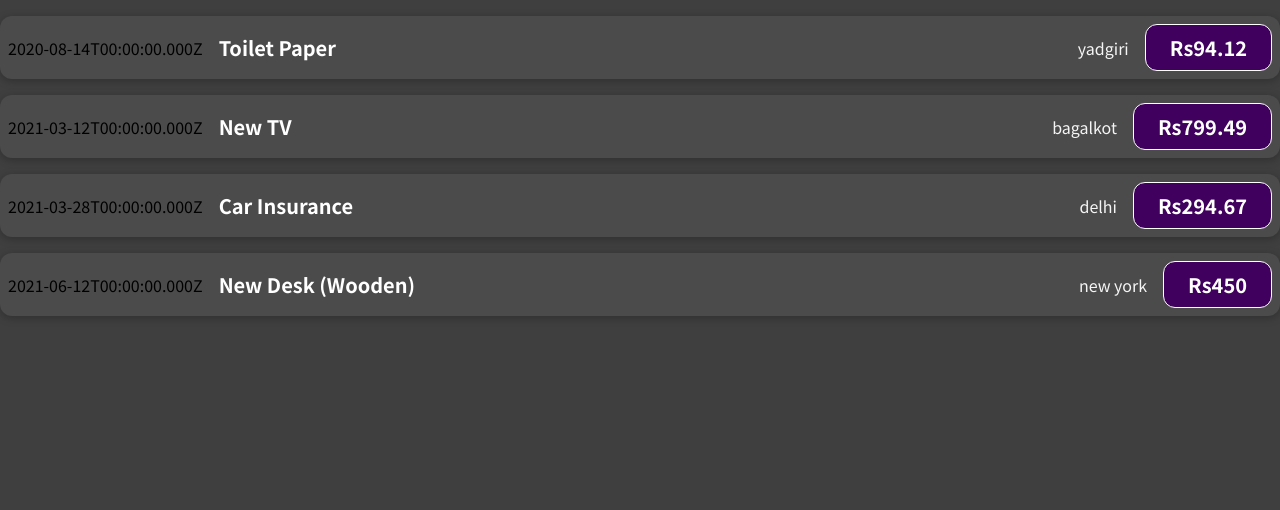
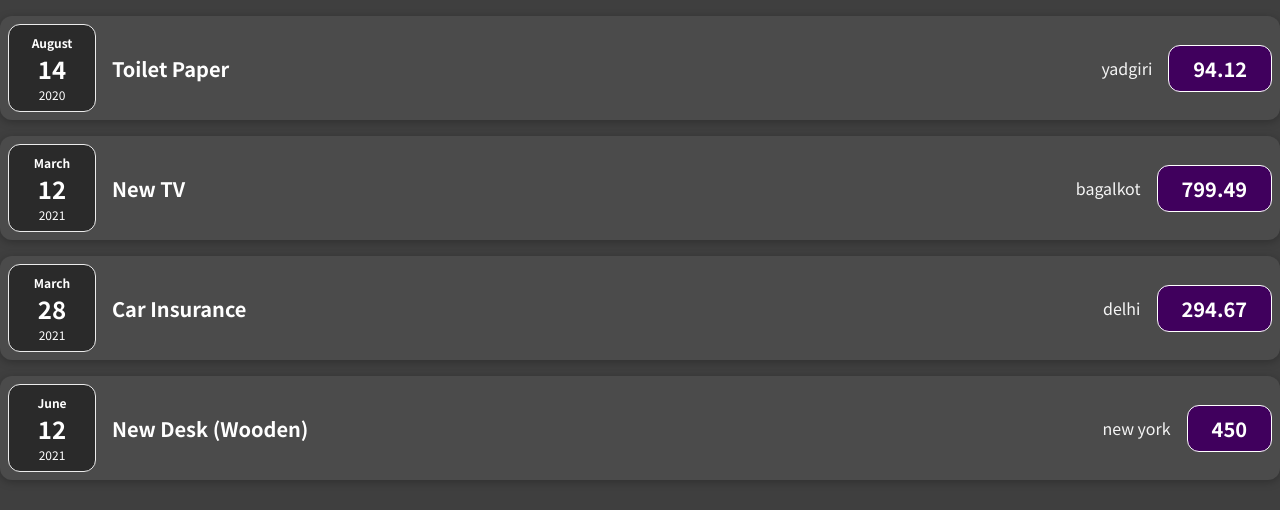
Before and after one commit to preetipatilsn/SHARPENER_REACT, a JavaScript app in the folder react_learning/: page / in a window 1280 px wide. Shown: the top 510 px of the page. Built offline with nearby package versions, Linux system fonts and the light colour scheme.

Commit message:
task 10 done

```diff
--- /dev/null
+++ b/react_learning/src/components/ExpenseDate.css
@@ -0,0 +1,26 @@
+.expense-date {
+  display: flex;
+  flex-direction: column;
+  width: 5.5rem;
+  height: 5.5rem;
+  border: 1px solid #ececec;
+  background-color: #2a2a2a;
+  color: white;
+  border-radius: 12px;
+  align-items: center;
+  justify-content: center;
+}
+
+.expense-date__month {
+  font-size: 0.75rem;
+  font-weight: bold;
+}
+
+.expense-date__year {
+  font-size: 0.75rem;
+}
+
+.expense-date__day {
+  font-size: 1.5rem;
+  font-weight: bold;
+}
--- /dev/null
+++ b/react_learning/src/components/ExpenseDate.js
@@ -0,0 +1,17 @@
+import './ExpenseDate.css'
+
+function ExpenseDate(props){
+    const month = props.date.toLocaleString('en-US',{month : 'long'});
+    const day = props.date.toLocaleString('en-US',{day : '2-digit'});
+    const year = props.date.getFullYear();
+
+    return (
+    <div className='expense-date'>
+    <div className='expense-date__month'>{month}</div>
+    <div className='expense-date__day'>{day}</div>
+    <div className='expense-date__year'>{year}</div>
+   </div>);
+
+};
+
+export default ExpenseDate;
--- /dev/null
+++ b/react_learning/src/components/ExpenseDetails.css
@@ -0,0 +1,9 @@
+/* .expense-item__price {
+    font-size: 1rem;
+    font-weight: bold;
+    color: white;
+    background-color: #40005d;
+    border: 1px solid white;
+    padding: 0.5rem;
+    border-radius: 12px;
+  } */
--- /dev/null
+++ b/react_learning/src/components/ExpenseDetails.js
@@ -0,0 +1,10 @@
+// import './ExpenseItem.css';
+
+// function ExpenseDetails(props){
+//    return (<div><div><h2 className='expense-item__title'>{props.title}</h2></div>
+
+//     <div className='expense-item__price'>{props.amount}</div></div>
+//     );
+// };
+
+// export default ExpenseDetails;
--- a/react_learning/src/components/ExpenseItem.js
+++ b/react_learning/src/components/ExpenseItem.js
@@ -1,14 +1,18 @@
+import ExpenseDate from './ExpenseDate';
+// import ExpenseDetails from './ExpenseDetails';
 import './ExpenseItem.css';
 
 function ExpenseItem(props){
+
     return (
     <div className='expense-item'>
-    <div>{props.date.toISOString()}</div>
+        <ExpenseDate date={props.date} />
     <div className='expense-item__description'>
-        <h2>{props.title}</h2>
-        <div className='expense-item__location'>{props.location}</div>
-        <div className='expense-item__price'>Rs{props.amount}</div>
+    <h2 className='expense-item__title'>{props.title}</h2>
+    <div className='expense-item__location'>{props.location}</div>
+    <div className='expense-item__price'>{props.amount}</div></div>
+
     </div>
-    </div>)
+    )
 }
 export default ExpenseItem;
```
